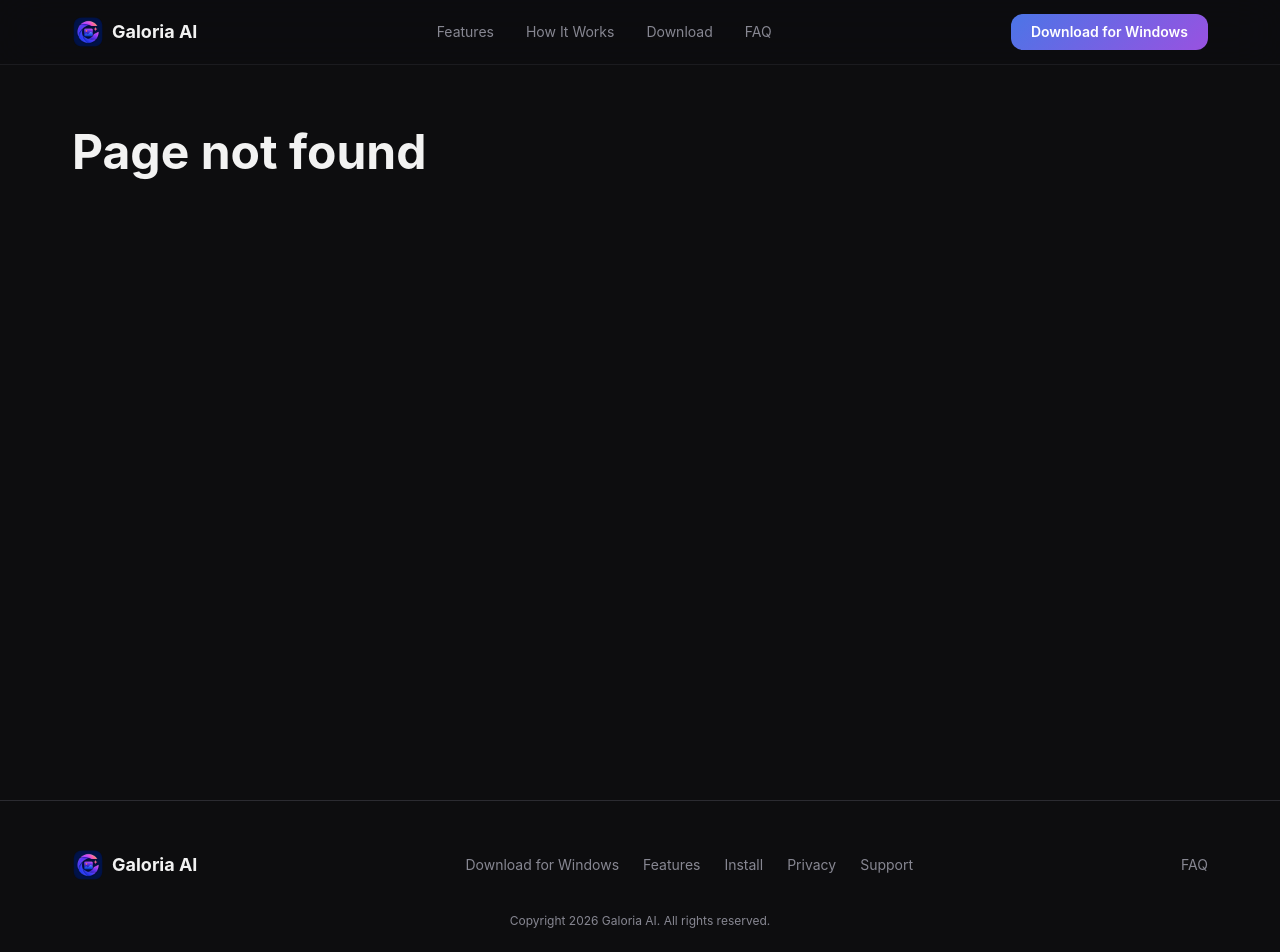
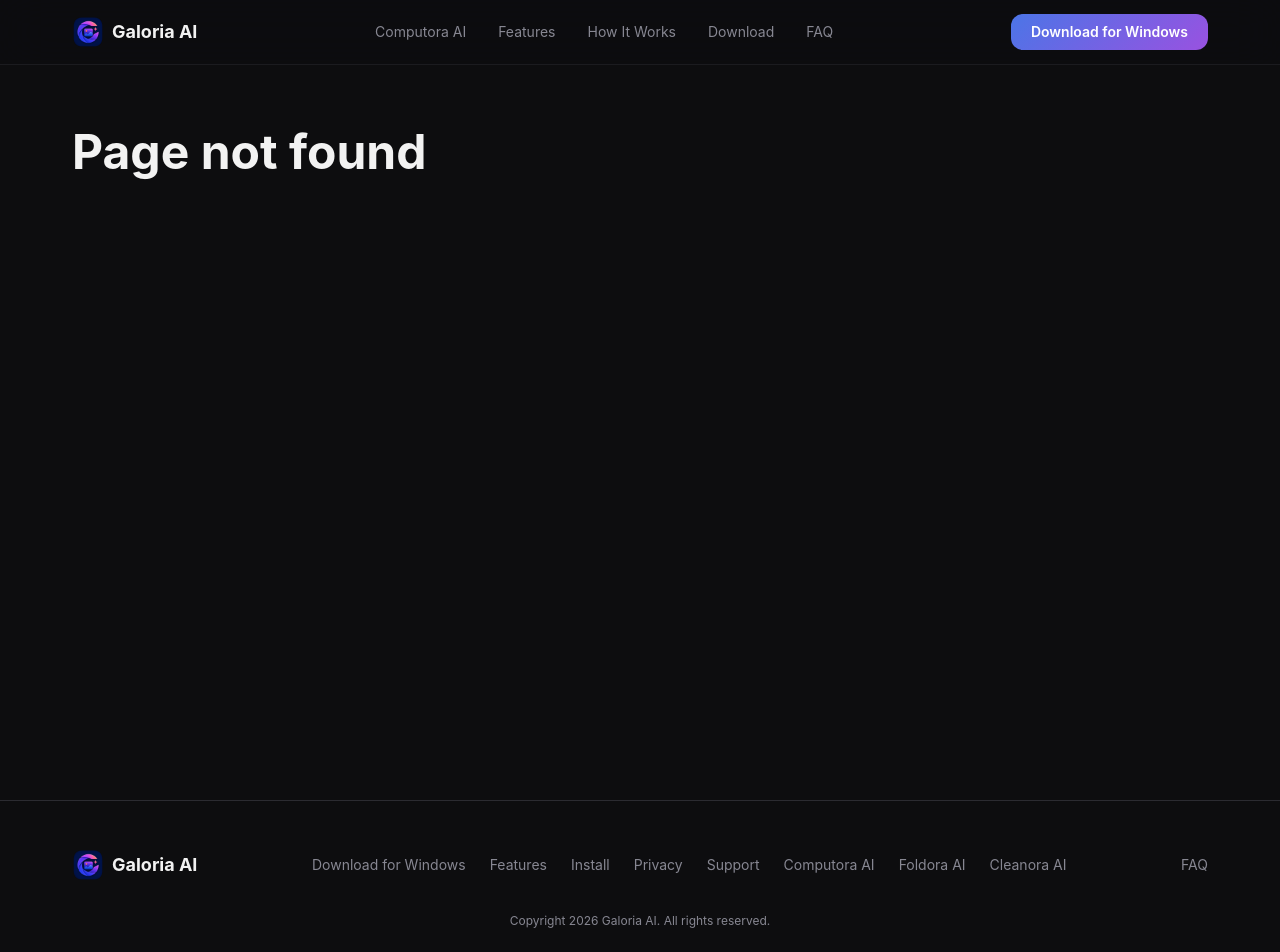
Before and after one commit to galoria-ai/galoria-ai.github.io, a React (Vite) app: page /blog/1 in a window 1280 px wide. Before the commit this address had no page. Shown: the top 952 px of the page. Built offline with nearby package versions, Linux system fonts and the light colour scheme.

Commit message:
Link Galoria with Computora product family

```diff
--- a/src/components/Footer.tsx
+++ b/src/components/Footer.tsx
@@ -33,6 +33,15 @@ const Footer = () => {
             <a href="/docs/troubleshooting/" className="transition-colors hover:text-foreground">
               Support
             </a>
+            <a href="https://computoraai.com/" className="transition-colors hover:text-foreground">
+              Computora AI
+            </a>
+            <a href="https://foldoraai.com/" className="transition-colors hover:text-foreground">
+              Foldora AI
+            </a>
+            <a href="https://cleanoraai.com/" className="transition-colors hover:text-foreground">
+              Cleanora AI
+            </a>
           </nav>
 
           <a
--- a/src/components/Navbar.tsx
+++ b/src/components/Navbar.tsx
@@ -17,6 +17,7 @@ const Navbar = () => {
           Galoria AI
         </a>
         <div className="hidden items-center gap-8 md:flex">
+          <a href="https://computoraai.com/" className="text-sm text-muted-foreground transition-colors hover:text-foreground">Computora AI</a>
           <a href="/#features" className="text-sm text-muted-foreground transition-colors hover:text-foreground">Features</a>
           <a href="/#how-it-works" className="text-sm text-muted-foreground transition-colors hover:text-foreground">How It Works</a>
           <a href="/#download" className="text-sm text-muted-foreground transition-colors hover:text-foreground">Download</a>
```
Also changed, not shown: 47 other files (tests, documents, lock files or other folders).
